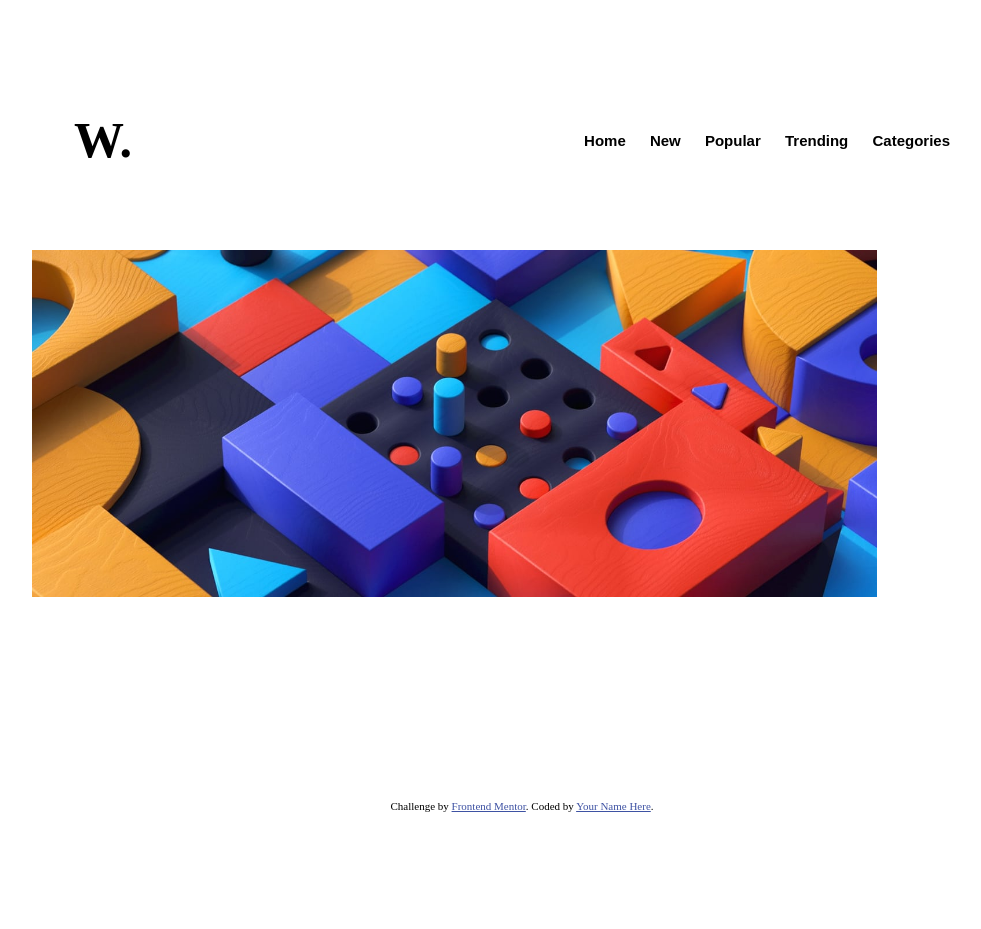
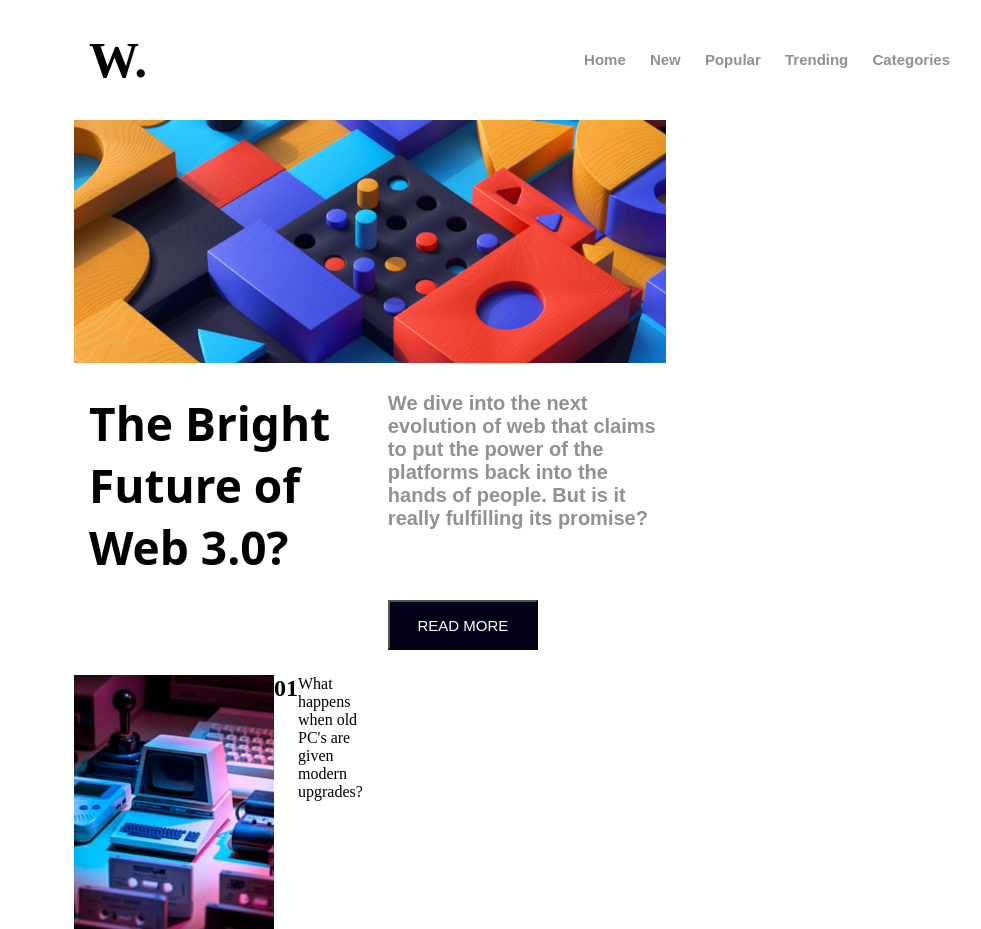
Before and after one commit to KAEcqR/News-Homepage-FM, a plain HTML site: page news homepage/index.html in a window 1280 px wide. Shown: the top 929 px of the page, without its empty margins (118-1099 px from the left). Before the commit the page ends 900 px from the top, so only its background shows below. Drawn offline with Linux system fonts and the light colour scheme.

Commit message:
Add files via upload

```diff
--- a/news homepage/index.html
+++ b/news homepage/index.html
@@ -7,12 +7,12 @@
   <link rel="stylesheet" href="style.css">
 </head>
 <body>
-  <div class="container">
-    <div class="content">
+  <div class="content">
+    <div class="nav">
       <div class="logo">
         <span>W.</span>
       </div>
-      <div class="nav">
+      <div class="page_select">
         <ul>
           <li>Home</li>
           <li>New</li>
@@ -21,18 +21,37 @@
           <li>Categories</li>
         </ul>
       </div>
-      <div class="left-side">
-        <div class="main_img">
-          <img src="/assets/images/image-web-3-desktop.jpg">
+    </div>
+  </div>
+    <div class="container">
+      <div class="main_img">
+        <img src="/assets/images/image-web-3-desktop.jpg" alt="">
+      </div>
+      <div class="main_text">
+        <span>The Bright Future of Web 3.0?</span>
+      </div>
+      <div class="paragraph">
+        <span>We dive into the next evolution of web that claims to put the power of the platforms back into the hands
+          of people. But is it really fulfilling its promise?
+        </span>
+        <div class="paragraph_button">
+          <button>READ MORE</button>
         </div>
       </div>
+      <div class="retro_paragraph">
+        <img src="/assets/images/image-retro-pcs.jpg" alt="">
+        <h2>01</h2>
+        <span>What happens when old PC's are given modern upgrades?</span>
+      </div>
+      <div class="laptop_paragraph">
+
+      </div>
+      <div class="gaming_paragraph">
+
+      </div>
+      <div class="news">
+
+      </div>
     </div>
-  </div>
-
-
-  <div class="attribution">
-    Challenge by <a href="https://www.frontendmentor.io?ref=challenge" target="_blank">Frontend Mentor</a>.
-    Coded by <a href="#">Your Name Here</a>.
-  </div>
 </body>
 </html>
--- a/news homepage/style.css
+++ b/news homepage/style.css
@@ -1,13 +1,23 @@
+
 *{
     margin: 0;
     padding: 0;
 }
 
-.container{
+body{
     display: flex;
     width: 100%;
     height: 100vh;
     justify-content: center;
+    align-items: center;
+    overflow-x: hidden;
+}
+
+.nav{
+    display: flex;
+    justify-content: center;
+    width: 100%;
+    margin-top: 20px;
 }
 
 .content{
@@ -15,10 +25,21 @@
     justify-content: center;
     width: 70%;
     height: 100vh;
-    margin-top: 100px;
 }
 
-.nav {
+.logo span{
+    position: absolute;
+    height: 10%;
+    width: 100%;
+    display: flex;
+    align-items: center;
+    font-size: 50px;
+    font-family: serif;
+    font-weight: 800;
+    margin-left: 15px;
+}
+
+.page_select {
     height: 10%;
     width: 100%;
     display: flex;
@@ -34,36 +55,71 @@ ul{
     font-weight: 600;
 }
 
-.logo span{
-    position: absolute;
-    height: 10%;
-    width: 100%;
-    display: flex;
-    align-items: center;
-    font-size: 50px;
-    font-family: serif;
-    font-weight: 800;
-}
-
 li{
     display: inline;
     margin-right: 20px;
+    color: rgb(145, 145, 145);
 }
 
-.left-side{
+.container{
+    position: absolute;
+    height: 70%;
+    width: 70%;
+    display: grid;
+    grid-template-columns: repeat(3, 1fr);
+    grid-template-rows: repeat(3, 1fr);
+    grid-column-gap: 25px;
+    grid-row-gap: 25px;
+}
+
+.main_img { grid-area: 1 / 1 / 2 / 3; }
+.main_text { grid-area: 2 / 1 / 3 / 2; }
+.paragraph { grid-area: 2 / 2 / 3 / 3; }
+.retro_paragraph { grid-area: 3 / 1 / 4 / 2; }
+.laptop_paragraph { grid-area: 3 / 2 / 4 / 3; }
+.gaming_paragraph { grid-area: 3 / 3 / 4 / 4; }
+.news { grid-area: 1 / 3 / 3 / 4; }
+
+.main_img img{
+    width: 100%;
+}
+
+.main_text{
+    font-size: 46px;
+    overflow: hidden;
+    font-family: system-ui, -apple-system, BlinkMacSystemFont,
+        'Segoe UI', Roboto, Oxygen, Ubuntu, Cantarell,
+        'Open Sans', 'Helvetica Neue', sans-serif;
+    font-weight: 800;
+    margin-left: 15px;
+}
+
+.paragraph{
+    font-size: 20px;
+    font-family: sans-serif;
+    font-weight: 600;
+    color: rgb(145, 145, 145);
     width: 100%;
     height: 100%;
-    display: flex;
-    position: absolute;
 }
 
-.main_img img {
-    width: 66%;
-    margin-top: 150px;
+.paragraph_button{
     display: flex;
+    align-items: flex-end;
     justify-content: flex-start;
-    margin-left: 150px;
 }
 
-.attribution { font-size: 11px; text-align: center; }
-.attribution a { color: hsl(228, 45%, 44%); }
+.paragraph_button button{
+    margin-top: 70px;
+    width: 150px;
+    height: 50px;
+    background-color: rgb(5, 0, 24);
+    color: white;
+    font-size: 15px;
+    font-family: sans-serif;
+    font-weight: 500;
+}
+
+.retro_paragraph{
+    display: flex;
+}
```
